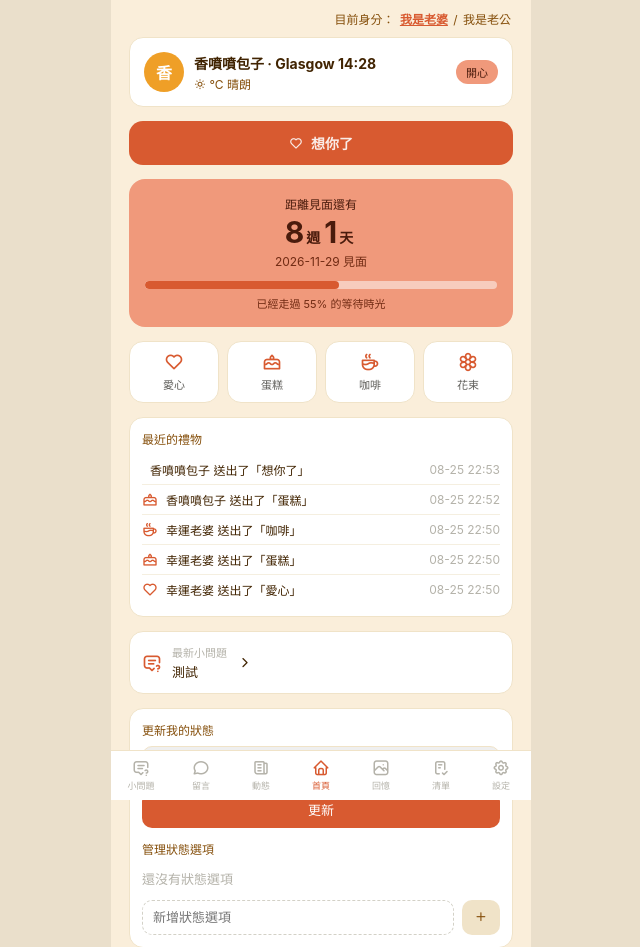
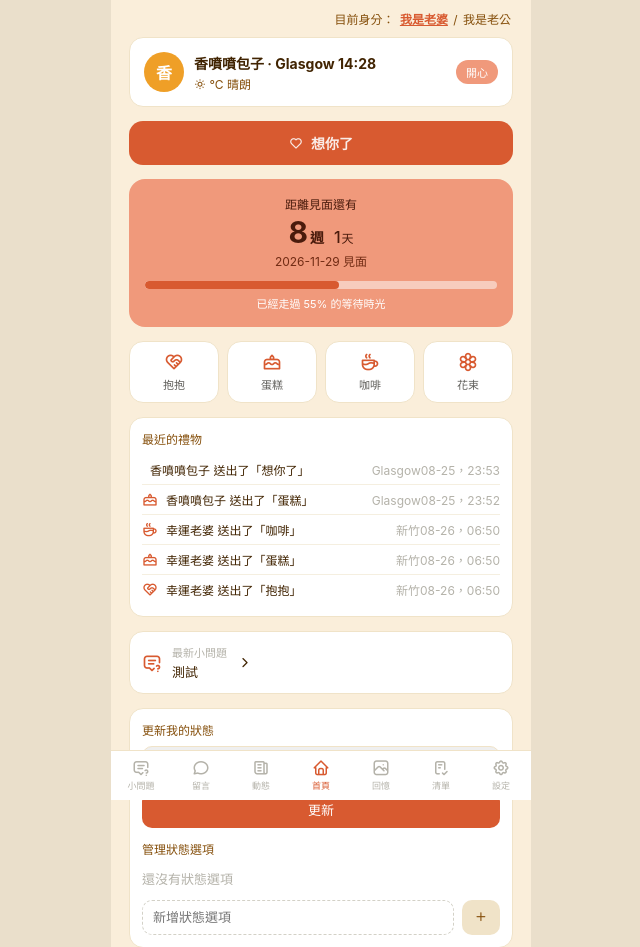
Before and after one commit to prince4013/couple, a Flask app: page /home in a window 1280 px wide. Shown: the top 947 px of the page, without its empty margins (319-959 px from the left). Run offline with Flask 3, Linux system fonts and the light colour scheme; data comes from the database, SQL or seed files in the repository; data that the repository does not hold is empty; some libraries are stand-ins or nearby versions.

Commit message:
Add files via upload

```diff
--- a/app.py
+++ b/app.py
@@ -50,7 +50,7 @@ app.secret_key = os.environ.get("SECRET_KEY", "dev-secret-key-change-me")
 app.config["MAX_CONTENT_LENGTH"] = 8 * 1024 * 1024  # 8MB 上限
 
 GIFT_LABELS = {
-    "heart": ("愛心", "ti-heart"),
+    "heart": ("抱抱", "ti-heart-handshake"),
     "cake": ("蛋糕", "ti-cake"),
     "coffee": ("咖啡", "ti-coffee"),
     "bouquet": ("花束", "ti-flower"),
@@ -337,7 +337,18 @@ def init_db():
 
 
 def now_str():
-    return datetime.now().strftime("%Y-%m-%d %H:%M:%S")
+    """統一用 UTC 時間存進資料庫，之後要顯示成任何人的當地時間都可以準確換算。"""
+    return datetime.now(ZoneInfo("UTC")).strftime("%Y-%m-%d %H:%M:%S")
+
+
+def format_local_time_short(created_at_str, timezone_name):
+    """把用 now_str() 存的 UTC 時間字串，轉成指定時區的『MM-DD，HH:MM』(24 小時制)。"""
+    try:
+        dt_utc = datetime.strptime(created_at_str, "%Y-%m-%d %H:%M:%S").replace(tzinfo=ZoneInfo("UTC"))
+        dt_local = dt_utc.astimezone(ZoneInfo(timezone_name))
+        return dt_local.strftime("%m-%d，%H:%M")
+    except (ValueError, TypeError):
+        return created_at_str[5:16] if created_at_str else ""
 
 
 def fetch_user(uid):
@@ -612,7 +623,14 @@ def home():
                 progress_percent = None
 
     db = get_db()
-    recent_gifts = run(db, "SELECT * FROM gifts ORDER BY id DESC LIMIT 5").fetchall()
+    recent_gifts_raw = run(db, "SELECT * FROM gifts ORDER BY id DESC LIMIT 5").fetchall()
+    recent_gifts = []
+    for g in recent_gifts_raw:
+        gift = dict(g)
+        loc = LOCATIONS.get(gift["sender_id"], {})
+        time_str = format_local_time_short(gift["created_at"], loc.get("timezone", "UTC"))
+        gift["local_time_display"] = f"{loc.get('city', '')}{time_str}"
+        recent_gifts.append(gift)
     latest_question = run(db, "SELECT * FROM questions ORDER BY id DESC LIMIT 1").fetchone()
 
     status_options = run(
--- a/static/style.css
+++ b/static/style.css
@@ -68,7 +68,7 @@ body {
 .partner-weather { margin: 2px 0 0; font-size: 12px; color: #854F0B; }
 .status-pill {
   font-size: 11px; padding: 4px 10px; border-radius: 999px;
-  background: #F0997B; color: #4A1B0C; white-space: nowrap;
+  background: #F0997B; color: #fff; white-space: nowrap;
 }
 
 .miss-you-btn {
@@ -86,7 +86,9 @@ body {
 }
 .countdown-label { margin: 0; font-size: 12px; color: #4A1B0C; }
 .countdown-days { margin: 2px 0; font-size: 30px; font-weight: 700; color: #4A1B0C; }
-.countdown-days span { font-size: 14px; margin: 0 4px 0 2px; }
+.countdown-days .unit-week { font-size: 14px; margin: 0 4px 0 2px; }
+.countdown-days .days-part { font-size: 16px; font-weight: 500; margin-left: 6px; }
+.countdown-days .unit-day { font-size: 12px; margin-left: 1px; }
 .countdown-date { margin: 0; font-size: 12px; color: #712B13; }
 
 .countdown-progress-track {
@@ -97,7 +99,7 @@ body {
   height: 100%; border-radius: 999px; background: #D85A30;
   transition: width 0.3s ease;
 }
-.countdown-progress-label { margin: 6px 0 0; font-size: 11px; color: #712B13; }
+.countdown-progress-label { margin: 6px 0 0; font-size: 11px; color: #fff; }
 
 .gift-row { display: flex; gap: 8px; margin-bottom: 14px; }
 .gift-form { flex: 1; }
--- a/templates/home.html
+++ b/templates/home.html
@@ -22,9 +22,9 @@
   {% if days_left is not none %}
     <p class="countdown-days">
       {% if weeks_left and weeks_left > 0 %}
-      {{ weeks_left }}<span>週</span>{{ weeks_remaining_days }}<span>天</span>
+      {{ weeks_left }}<span class="unit-week">週</span><span class="days-part">{{ weeks_remaining_days }}<span class="unit-day">天</span></span>
       {% else %}
-      {{ days_left }}<span>天</span>
+      {{ days_left }}<span class="unit-day">天</span>
       {% endif %}
     </p>
     <p class="countdown-date">{{ meeting_date }} 見面</p>
@@ -58,7 +58,7 @@
   <div class="gift-feed-item">
     <i class="ti {{ gift_labels[gft['gift_type']][1] }}"></i>
     <span>{{ user_names[gft['sender_id']] }} 送出了「{{ gift_labels[gft['gift_type']][0] }}」</span>
-    <span class="gift-time">{{ gft['created_at'][5:16] }}</span>
+    <span class="gift-time">{{ gft.local_time_display }}</span>
   </div>
   {% endfor %}
 </div>
```
Also changed, not shown: templates/messages.html (+8 -0 lines).
